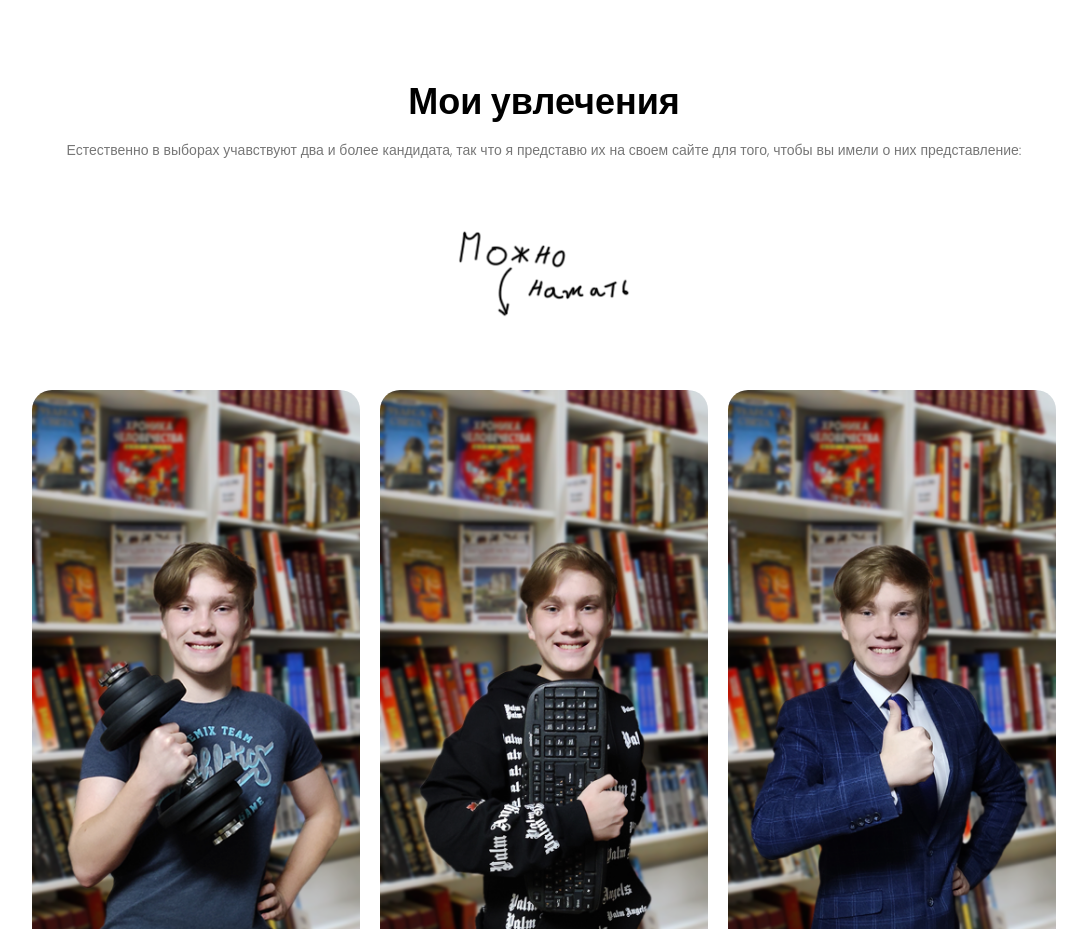
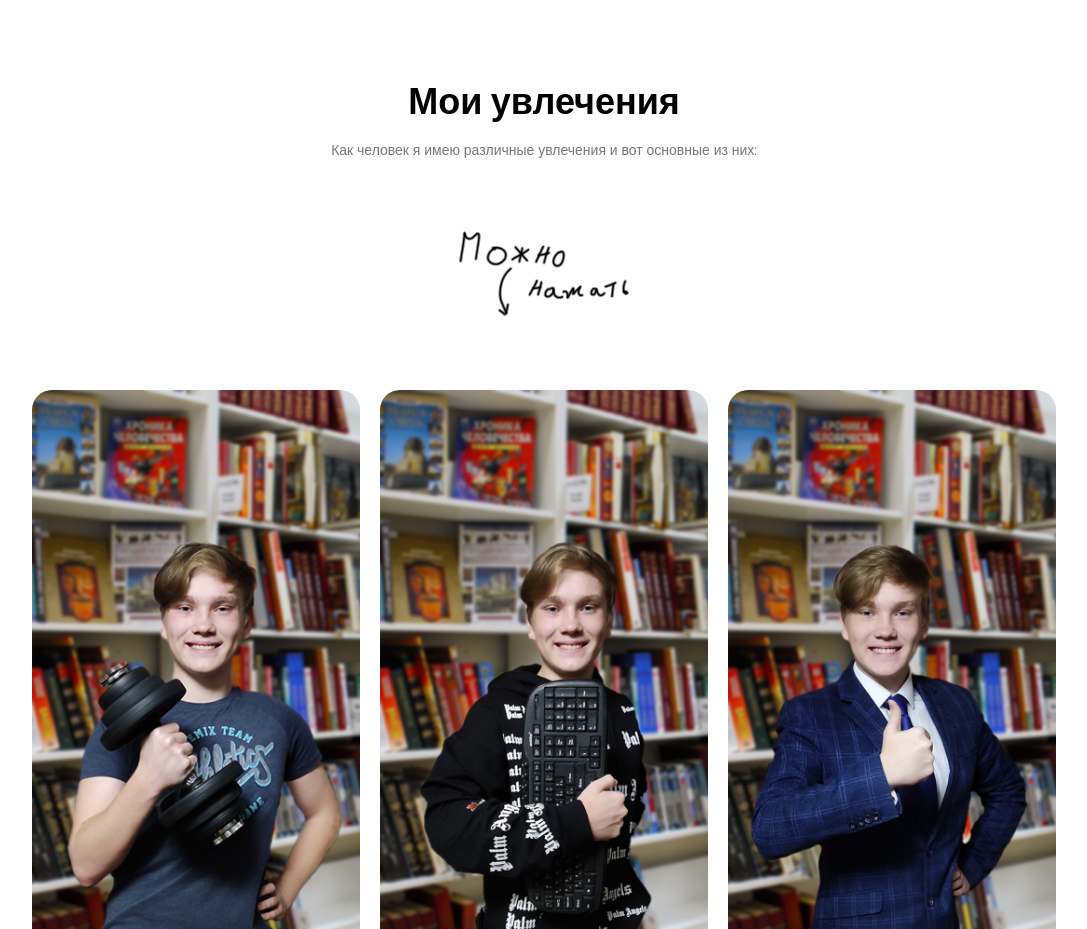
Before and after one commit to Depodeg/home, a plain HTML site: page index.html in a window 1280 px wide. Shown: the part 2440-3369 px from the top of the page, without its empty margins (96-1183 px from the left). Drawn offline with Linux system fonts and the light colour scheme.

Commit message:
Update index.html

```diff
--- a/index.html
+++ b/index.html
@@ -107,7 +107,7 @@
 
 	<section class="campus" id="campus">
 		<h1>Мои увлечения</h1>
-		<p>Естественно в выборах учавствуют два и более кандидата, так что я представю их на своем сайте для того, чтобы вы имели о них представление:</p>
+		<p>Как человек я имею различные увлечения и вот основные из них:</p>
 		<img class="mozno anim-items anim-no-hide" src="images/mozno.png">
 
 		<div class="row">
```
